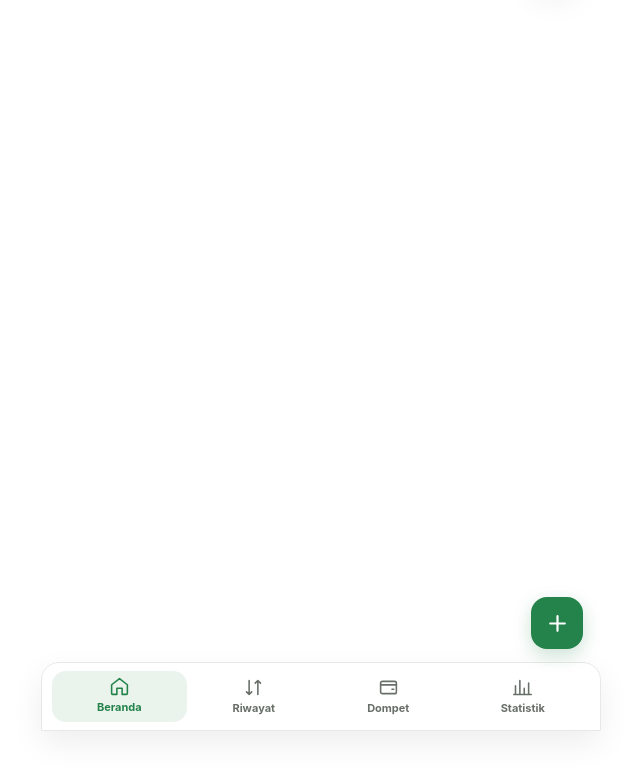
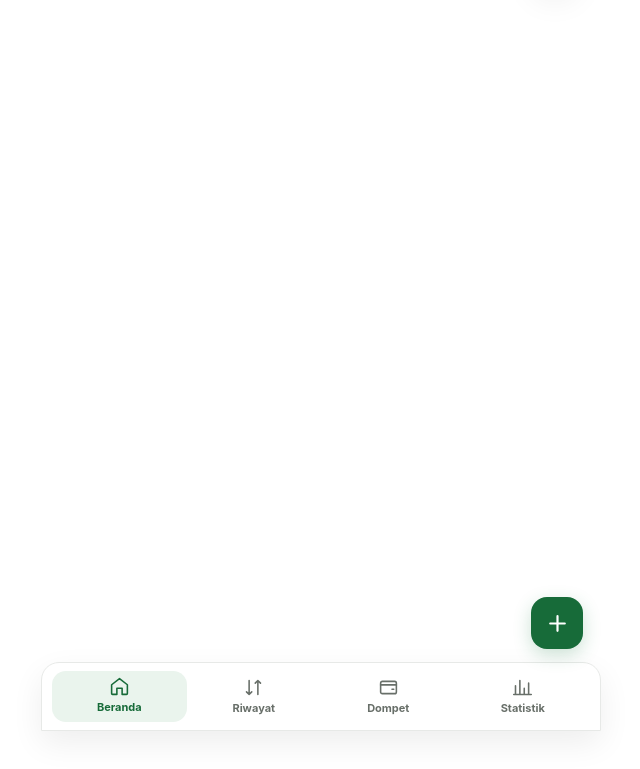
Before and after one commit to cyrro-nephophile/Cyrro-money, a website built with Vite: page index.html in a window 1280 px wide. Shown: the part 69-838 px from the top of the page, without its empty margins (319-959 px from the left). Built offline with nearby package versions, Linux system fonts and the light colour scheme.

Commit message:
fix(theme): strengthen semantic colors on tinted surfaces

```diff
--- a/src/styles.css
+++ b/src/styles.css
@@ -1,4 +1,4 @@
-:root{font-family:Inter,ui-sans-serif,system-ui,-apple-system,"Segoe UI",sans-serif;font-synthesis:none;text-rendering:optimizeLegibility;font-optical-sizing:auto;color-scheme:light;--bg:#ffffff;--surface:#ffffff;--surface-2:#f5f6f5;--text:#171b18;--muted:#686f69;--line:#e7e9e7;--green:#23834a;--green-dark:#176b39;--green-soft:#eaf4ed;--red:#c44743;--red-soft:#f9eceb;--blue:#3976b8;--amber:#94600f;--amber-soft:#fbf2df;--shadow:0 12px 32px rgba(0,0,0,.07)}
+:root{font-family:Inter,ui-sans-serif,system-ui,-apple-system,"Segoe UI",sans-serif;font-synthesis:none;text-rendering:optimizeLegibility;font-optical-sizing:auto;color-scheme:light;--bg:#ffffff;--surface:#ffffff;--surface-2:#f5f6f5;--text:#171b18;--muted:#686f69;--line:#e7e9e7;--green:#176b39;--green-dark:#105f34;--green-soft:#eaf4ed;--red:#b83f3b;--red-soft:#f9eceb;--blue:#3976b8;--amber:#94600f;--amber-soft:#fbf2df;--shadow:0 12px 32px rgba(0,0,0,.07)}
 :root[data-theme=dark]{color-scheme:dark;--bg:#000000;--surface:#090909;--surface-2:#141414;--text:#f5f5f5;--muted:#a1a1a1;--line:#292929;--green:#70c98a;--green-dark:#91dda5;--green-soft:#102417;--red:#ff8984;--red-soft:#321d1c;--blue:#8bbcf0;--amber:#f0bf69;--amber-soft:#302719;--shadow:0 14px 34px rgba(0,0,0,.48)}
 @media(prefers-color-scheme:dark){:root:not([data-theme=light]){color-scheme:dark;--bg:#000000;--surface:#090909;--surface-2:#141414;--text:#f5f5f5;--muted:#a1a1a1;--line:#292929;--green:#70c98a;--green-dark:#91dda5;--green-soft:#102417;--red:#ff8984;--red-soft:#321d1c;--blue:#8bbcf0;--amber:#f0bf69;--amber-soft:#302719;--shadow:0 14px 34px rgba(0,0,0,.48)}}
 *{box-sizing:border-box}html{min-width:320px;background:var(--bg)}body{margin:0;min-height:100vh;background:var(--bg);color:var(--text)}button,input,select{font:inherit}button{cursor:pointer;color:inherit;-webkit-tap-highlight-color:transparent}button:focus-visible,input:focus-visible,select:focus-visible{outline:3px solid color-mix(in srgb,var(--green) 55%,transparent);outline-offset:2px}
```
